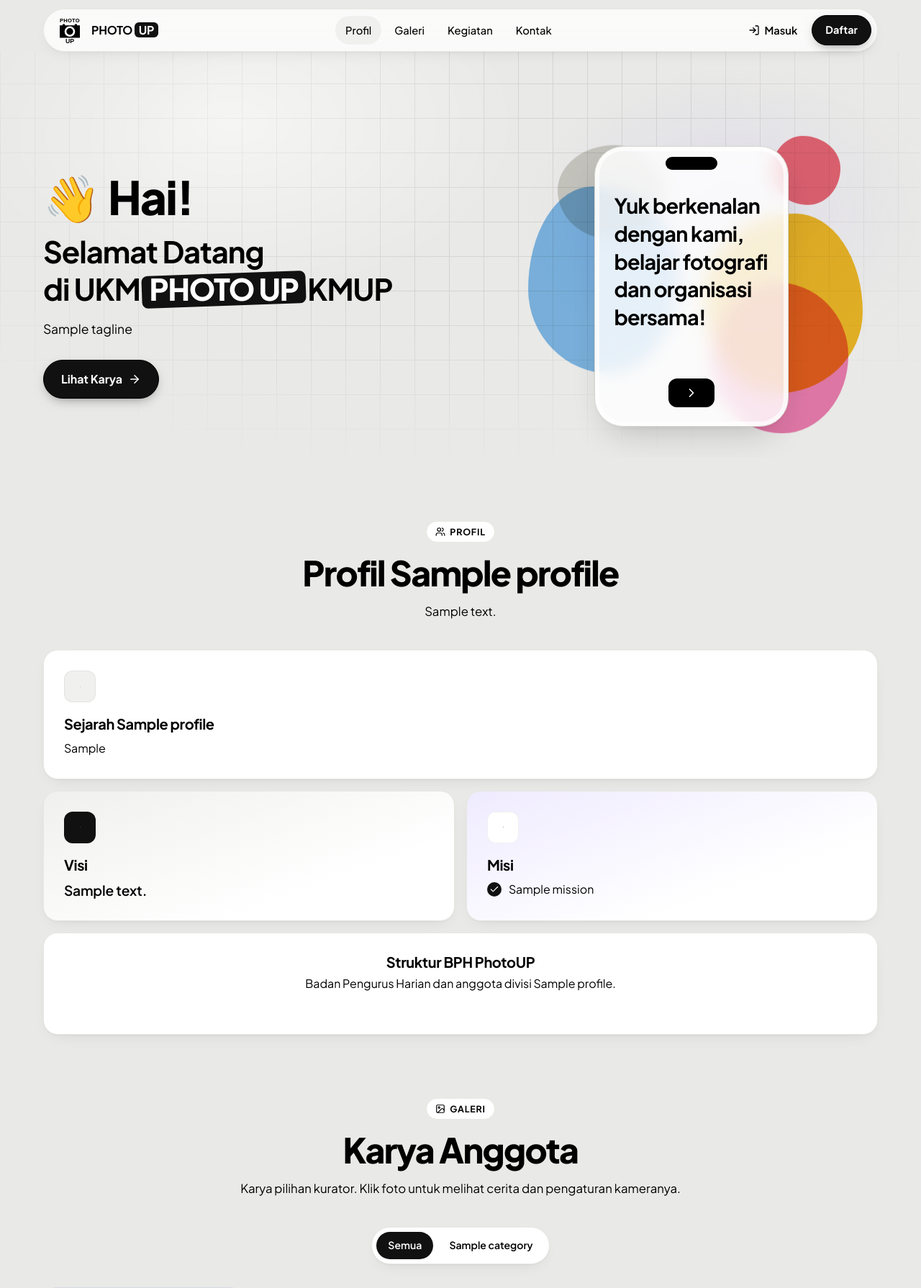
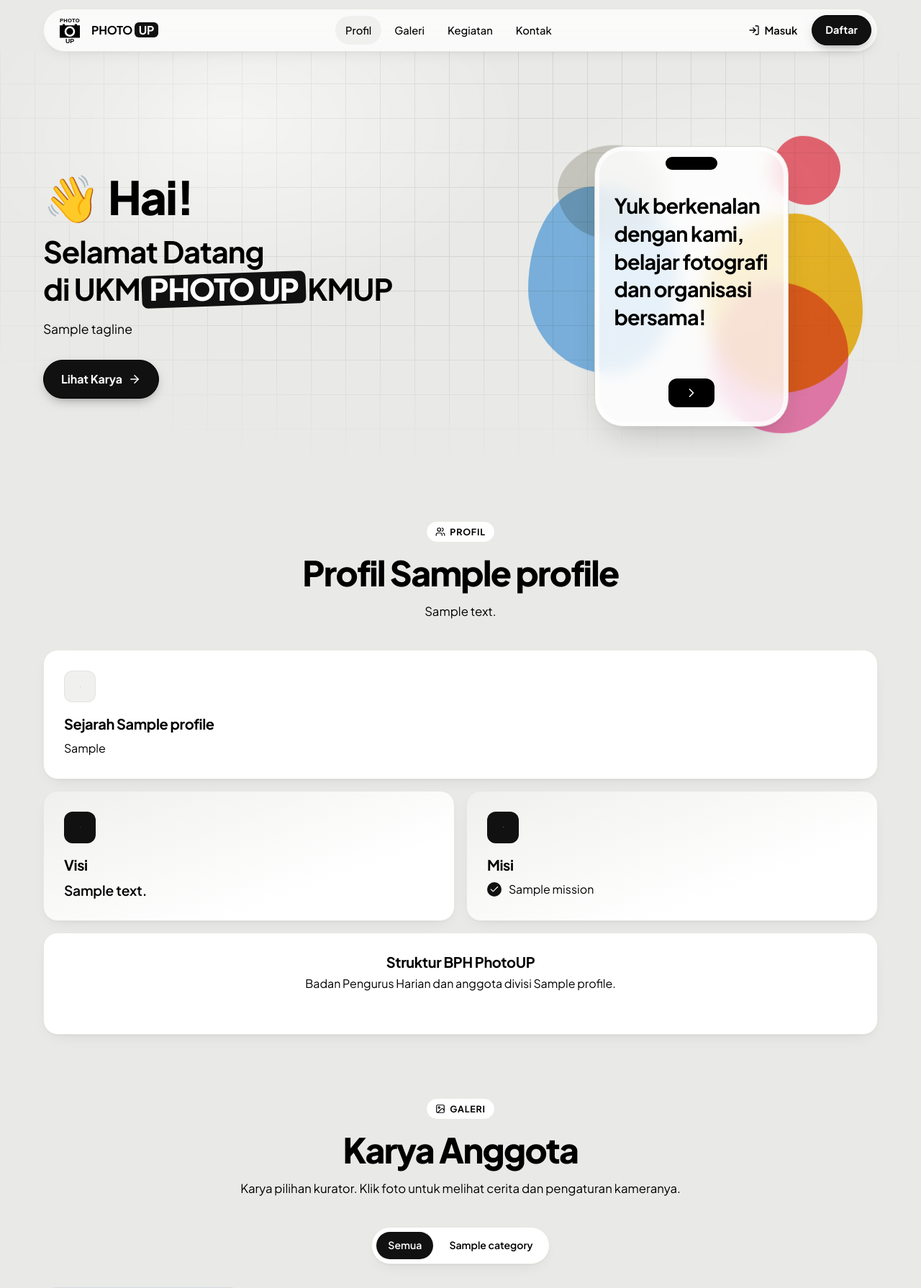
Before and after one commit to alwi-web/UKM-PHOTOHRAPHY-UNIVERSITAS-PANCASILA, a Laravel app: template resources/views/home.blade.php in a window 1280 px wide. Shown: the top 1790 px of the page at 72% size. Run offline with Laravel 12, Linux system fonts and the light colour scheme; the template is opened without the code that fills it: most values are stand-ins (such as "Sample title", 1, 10 or a date in 2020); grey boxes marked "Sample" are stand-in pictures; data that the repository does not hold is empty; some web fonts are replaced.

Commit message:
Panel admin beraksen hitam berlatar abu-abu; kartu Misi mengikuti Visi
- Warna utama panel Filament hitam (tombol, menu aktif, statistik, grafik)
- Latar panel abu-abu seperti website; avatar default hitam
- Kartu Misi dan label kegiatan tidak lagi ungu, mengikuti kartu Visi

Co-Authored-By: Claude Opus 5.5 <noreply@anthropic.com>
Claude-Session: https://claude.ai/code/session_01864SxmDddLwy96hSqNHZQP

```diff
--- a/app/Filament/Resources/Users/Tables/UsersTable.php
+++ b/app/Filament/Resources/Users/Tables/UsersTable.php
@@ -26,7 +26,7 @@ class UsersTable
             ->defaultSort('created_at', 'desc')
             ->columns([
                 ImageColumn::make('photo')->label('')->disk('public')->circular()
-                    ->defaultImageUrl(fn (User $record) => 'https://ui-avatars.com/api/?background=f5b301&color=111&name='.urlencode($record->name)),
+                    ->defaultImageUrl(fn (User $record) => 'https://ui-avatars.com/api/?background=111111&color=fff&name='.urlencode($record->name)),
                 TextColumn::make('name')->label('Nama')->searchable()->sortable()
                     ->description(fn (User $record) => $record->npm),
                 TextColumn::make('email')->searchable()->toggleable(),
--- a/app/Filament/Widgets/ArtworksPerCategoryChart.php
+++ b/app/Filament/Widgets/ArtworksPerCategoryChart.php
@@ -21,7 +21,7 @@ class ArtworksPerCategoryChart extends ChartWidget
                 [
                     'label' => 'Jumlah karya',
                     'data' => $categories->pluck('artworks_count')->all(),
-                    'backgroundColor' => '#f5b301',
+                    'backgroundColor' => '#111111',
                 ],
             ],
             'labels' => $categories->pluck('name')->all(),
--- a/app/Filament/Widgets/DashboardStats.php
+++ b/app/Filament/Widgets/DashboardStats.php
@@ -44,7 +44,7 @@ class DashboardStats extends StatsOverviewWidget
     {
         return Stat::make('Anggota Aktif', User::where('status', UserStatus::Active)->count())
             ->description(Registration::where('status', RegistrationStatus::Baru)->count().' calon anggota baru mendaftar')
-            ->color('warning');
+            ->color('primary');
     }
 
     /** @return array<Stat> */
--- a/app/Filament/Widgets/UploadsPerMonthChart.php
+++ b/app/Filament/Widgets/UploadsPerMonthChart.php
@@ -23,8 +23,8 @@ class UploadsPerMonthChart extends ChartWidget
                 [
                     'label' => 'Karya diunggah',
                     'data' => $counts->all(),
-                    'borderColor' => '#f5b301',
-                    'backgroundColor' => 'rgba(245, 179, 1, 0.2)',
+                    'borderColor' => '#111111',
+                    'backgroundColor' => 'rgba(17, 17, 17, 0.12)',
                     'fill' => true,
                 ],
             ],
--- a/app/Providers/Filament/AdminPanelProvider.php
+++ b/app/Providers/Filament/AdminPanelProvider.php
@@ -9,7 +9,7 @@ use Filament\Http\Middleware\DispatchServingFilamentEvent;
 use Filament\Pages\Dashboard;
 use Filament\Panel;
 use Filament\PanelProvider;
-use Filament\Support\Colors\Color;
+use Filament\View\PanelsRenderHook;
 use Filament\Widgets\AccountWidget;
 use Illuminate\Cookie\Middleware\AddQueuedCookiesToResponse;
 use Illuminate\Cookie\Middleware\EncryptCookies;
@@ -33,8 +33,23 @@ class AdminPanelProvider extends PanelProvider
             ->brandLogoHeight('2.5rem')
             ->favicon(asset('images/photoup-logo.svg'))
             ->colors([
-                'primary' => Color::Amber,
+                // aksen hitam, sama dengan website
+                'primary' => [
+                    50 => 'oklch(0.97 0 0)',
+                    100 => 'oklch(0.93 0 0)',
+                    200 => 'oklch(0.87 0 0)',
+                    300 => 'oklch(0.75 0 0)',
+                    400 => 'oklch(0.62 0 0)',
+                    500 => 'oklch(0.32 0 0)',
+                    600 => 'oklch(0.2 0 0)',
+                    700 => 'oklch(0.16 0 0)',
+                    800 => 'oklch(0.13 0 0)',
+                    900 => 'oklch(0.11 0 0)',
+                    950 => 'oklch(0.08 0 0)',
+                ],
             ])
+            // latar panel abu-abu, sama dengan website
+            ->renderHook(PanelsRenderHook::HEAD_END, fn (): string => '<style>.fi-body{background-color:#e9e9e7}</style>')
             ->font('Plus Jakarta Sans')
             ->navigationGroups(['Inventaris', 'Galeri', 'Kegiatan', 'Manajemen User', 'Laporan'])
             ->sidebarCollapsibleOnDesktop()
--- a/public/css/style.css
+++ b/public/css/style.css
@@ -14,7 +14,6 @@
   --accent-dark: #000000;
   --accent-soft: #f0f0ee;
   --on-accent: #ffffff;
-  --lilac-soft: #efebff;
   --mint-soft: #e9f8ee;
   --danger: #c81e3a;
   --success: #0f7a4f;
@@ -250,7 +249,7 @@ p {
   inset: -100px 0 0;
   background:
     radial-gradient(600px 360px at 25% 30%, rgba(255, 255, 255, 0.55), transparent 70%),
-    radial-gradient(420px 300px at 80% 50%, rgba(155, 135, 245, 0.14), transparent 70%),
+    radial-gradient(420px 300px at 80% 50%, rgba(255, 255, 255, 0.4), transparent 70%),
     linear-gradient(#d4d4d0 1px, transparent 1px) 0 0 / 48px 48px,
     linear-gradient(90deg, #d4d4d0 1px, transparent 1px) 0 0 / 48px 48px;
   mask-image: radial-gradient(ellipse 80% 75% at 50% 40%, #000 40%, transparent 85%);
@@ -536,11 +535,12 @@ p {
 }
 
 .card-mission {
-  background: linear-gradient(160deg, var(--lilac-soft), #fff 70%);
+  background: linear-gradient(160deg, var(--accent-soft), #fff 70%);
 }
 
 .card-mission .card-icon {
-  background: #fff;
+  background: var(--accent);
+  color: var(--on-accent);
 }
 
 .missions {
@@ -925,7 +925,7 @@ p {
   display: inline-block;
   padding: 2px 10px;
   border-radius: 999px;
-  background: var(--lilac-soft);
+  background: var(--accent-soft);
   font-size: 0.75rem;
   font-weight: 600;
 }
```
